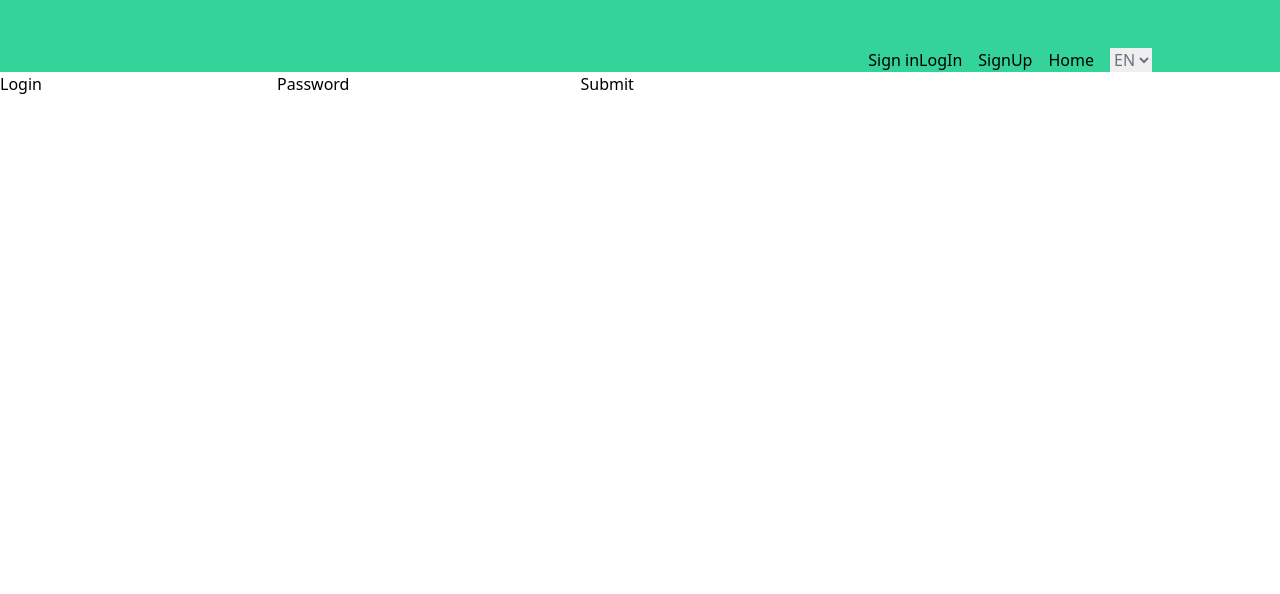
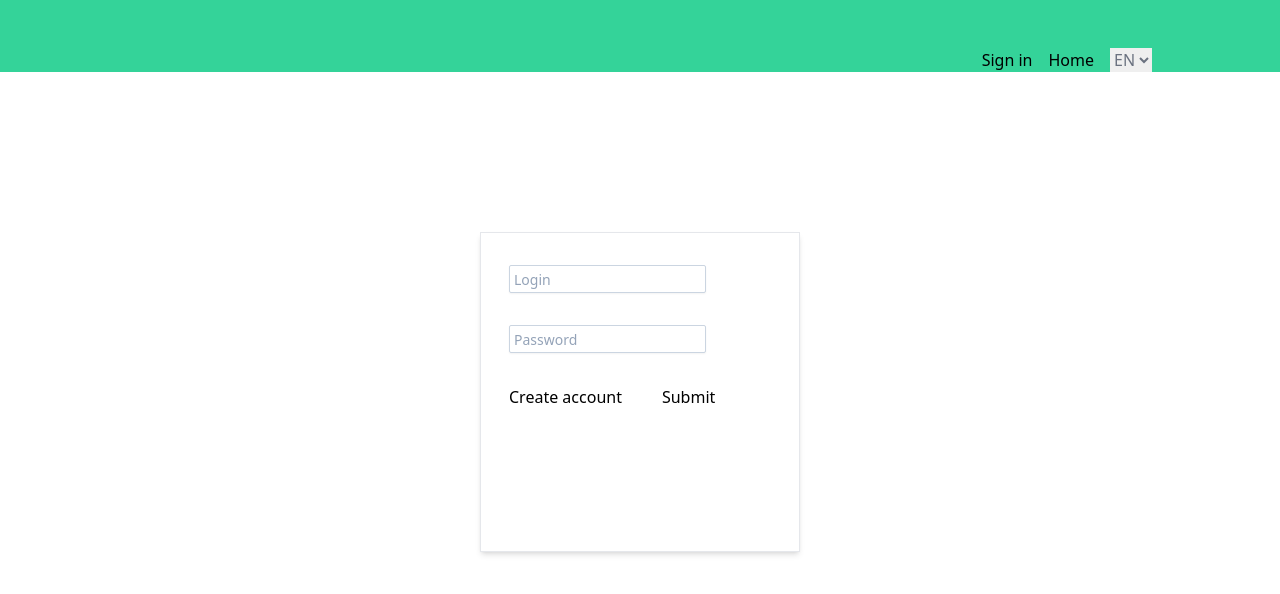
Before and after one commit to Jacks-23/shiny-train-front, a Next.js app: page / in a window 1280 px wide. Both pictures are taken after a click on the button "Sign in". Shown: the top 594 px of the page. Built offline with nearby package versions, Linux system fonts and the light colour scheme.

Commit message:
SignIn + corrections

```diff
--- a/components/logInForm.js
+++ b/components/logInForm.js
@@ -2,8 +2,9 @@ import React, {useState, useContext} from "react";
 import { useMutation} from "react-query";
 import { LogIn } from "../data/apiCalls";
 import { AuthenticationContext} from "../context/authenticationContext";
+import InputText from "./inputText";
 
-const LogInForm = ({number, setChoice}) => {
+const LogInForm = ({number, setChoice, needAccount, setNeedAccount}) => {
     const {setAuthentication} = useContext(AuthenticationContext);
     const [inputs, setInputs] = useState({});
     const [errorVisibility, setErrorVisibility] = useState("hidden");
@@ -41,6 +42,11 @@ const LogInForm = ({number, setChoice}) => {
 
     });
 
+    const handleOnClick = () => {
+        setNeedAccount(!needAccount);
+
+    };
+
     if(isLoading){
 
         return (
@@ -52,23 +58,30 @@ const LogInForm = ({number, setChoice}) => {
 
     return (
 
-        <>
-            <form onSubmit={handleSubmit}>
-                <label> Login
-                    <input type = "text" name="login" value={inputs.login || ""} onChange={handleChange}/>
-                </label>
-                <label> Password
-                    <input type = "text" name="password" value={inputs.password || ""} onChange={handleChange}/>
-                </label>
-                <button type = "submit">
-                    Submit
-                </button>
+        <div className="flex justify-center">
+            <div className="shrink-0 h-80 w-80 mt-40 p-7 border shadow-md">
+                <form className="self-center" onSubmit={handleSubmit}>
+                    <div className="w-3/4 mb-8 ">
+                        <InputText name={"login"} value={inputs.login || ""} placeholder={"Login"} handleChange={handleChange}/>
+                    </div>
+                    <div className="w-3/4 mb-8">
+                        <InputText name={"password"} value={inputs.password || ""} placeholder={"Password"} handleChange={handleChange}/>
+                    </div>
+                    <div className="flex flex-row gap-10">
+                        <div>
+                            <button onClick={handleOnClick}> Create account </button>
+                        </div>
+                        <div className="">
+                            <button type = "submit"> Submit</button>
+                        </div>
 
-            </form>
-            <div className={` mt-5 ${errorVisibility}`}>
-                <p className="text-red-600 text-center"> Invalid authentication</p>
+                    </div>
+                </form>
+                <div className={` mt-5 ${errorVisibility}`}>
+                    <p className="text-red-600 text-center"> Invalid authentication</p>
+                </div>
             </div>
-        </>
+        </div>
 
     );
 };
--- a/components/orders.js
+++ b/components/orders.js
@@ -4,7 +4,7 @@ import { GetAllOrdersWithProducts } from "../data/apiCalls";
 import {AuthenticationContext} from "../context/authenticationContext";
 import ListOfProducts from "./listOfProducts";
 
-const Orders = ({SetsTheChoiceOfTheTopic}) => {
+const Orders = ({SetTopic}) => {
     const {authentication} = useContext(AuthenticationContext);
     const [orderToShow, setOrderToShow] = useState({products:[]});
 
--- /dev/null
+++ b/components/signIn.js
@@ -0,0 +1,32 @@
+import React from "react";
+import { useEffect, useState } from "react";
+import LogInForm from "./logInForm";
+import SignUpForm from "./signUpForm";
+
+const SignIn = ({number, setChoice, needAccount, setNeedAccount}) => {
+
+    return (
+        <>
+        {needAccount ?
+        <>
+            <div className="">
+                <SignUpForm number = {number} setChoice = {setChoice}/>
+            </div>
+
+        </>
+        :
+        <>
+            <div className="">
+                <LogInForm number={number} setChoice={setChoice}
+                setNeedAccount={setNeedAccount} needAccount={needAccount}/>
+            </div>
+
+        </>
+
+        }
+
+        </>
+     );
+};
+
+export default SignIn;
--- a/pages/index.js
+++ b/pages/index.js
@@ -4,6 +4,7 @@ import LogInForm from "../components/logInForm";
 import SignUpForm from "../components/signUpForm";
 import { AuthenticationContext} from "../context/authenticationContext";
 import { useTranslation } from "react-i18next";
+import SignIn from "../components/signIn";
 
 
 const IndexPage = () => {
@@ -12,46 +13,42 @@ const IndexPage = () => {
     const [choice, setChoice] = useState(0);
     const [connected, setConnected] = useState(false);
     const [number, setNumber] = useState(0);
+    const [needAccount, setNeedAccount] = useState(false);
 
     useEffect(() => {
         if(!authentication){
             authentication == null;
             setConnected(false);
-            console.log(connected);
         }
         else{
             setConnected(true);
-            console.log(connected);
+
         }
-    }, [authentication, connected]);
+    }, [authentication]);
 
-    let logInVisibility = "hidden";
-    let signUpVisibility = "hidden";
-    let option1Visibility = "hidden";
+    let signInVisibility = "hidden";
+    let shoppingVisibility = "hidden";
     let option2Visibility = "hidden";
     let option3Visibility = "hidden";
-    let defaultVisibility = "visible";
+    let homeVisibility = "visible";
 
     switch (choice) {
+
         case 1:
-            logInVisibility = "visible";
-            defaultVisibility = "hidden";
+            signInVisibility = "visible";
+            homeVisibility = "hidden";
             break;
         case 2 :
-            option1Visibility = "visible";
-            defaultVisibility = "hidden";
+            shoppingVisibility = "visible";
+            homeVisibility = "hidden";
             break;
         case 3 :
             option2Visibility = "visible";
-            defaultVisibility = "visible";
+            homeVisibility = "visible";
             break;
         case 4 :
             option3Visibility = "visible";
-            defaultVisibility = "visible";
-            break;
-        case 5 :
-            signUpVisibility = "visible";
-            defaultVisibility = "hidden";
+            homeVisibility = "visible";
             break;
 
         default:
@@ -59,14 +56,12 @@ const IndexPage = () => {
     }
 
 
-  const SetsTheChoiceOfTheTopic = (numb) => {
+    const SetTopic = (numb) => {
         if (connected)
         setChoice(numb);
-      else if(numb == 5){
-          setChoice(numb);
-      }
         else{
             setChoice(1);
+            setNeedAccount(false);
             setNumber(numb);
         }
     };
@@ -80,14 +75,13 @@ const IndexPage = () => {
         i18n.changeLanguage(e.target.value);
     };
 
+
     return (
         <>
            <div className="flex flex-row bg-emerald-400 right justify-end pt-12 pr-32">
                { authentication != null ? <button onClick={LogoutFunction}> LogOut </button>
                : <>
-                <button onClick={()=> SetsTheChoiceOfTheTopic(0)}> Sign in</button>
-                <button onClick={() => SetsTheChoiceOfTheTopic(0)} > LogIn </button>
-                <button className="pl-4" onClick={() => SetsTheChoiceOfTheTopic(5)} > SignUp </button>
+                <button value="Sign in" onClick={() => SetTopic(1) }> Sign in</button>
                </>
                }
 
@@ -99,24 +93,21 @@ const IndexPage = () => {
                    </select>
                </div>
            </div>
-            <div className={`bg-emerald-400 w-full h-screen ${defaultVisibility}`}>
+            <div className={`bg-emerald-400 w-full h-screen ${homeVisibility}`}>
                 <div className="pt-8 pl-10"> <p className="text-4xl text-gray-50">Welcome to your app
                 {authentication ? `${authentication.user.firstName} ${authentication.user.lastName}` : ''} ! </p> </div>
                 <div className=" flex flex-col">
-                    <button onClick={() => SetsTheChoiceOfTheTopic(2)}>{t('shoppingApp')}</button>
-                    <button onClick={() => SetsTheChoiceOfTheTopic(3)}>Option 2 is comming</button>
-                    <button onClick={() => SetsTheChoiceOfTheTopic(4)}>Option 3 is comming</button>
+                    <button onClick={() => SetTopic(2)}>{t('shoppingApp')}</button>
+                    <button onClick={() => SetTopic(3)}>Option 2 is comming</button>
+                    <button onClick={() => SetTopic(4)}>Option 3 is comming</button>
                 </div>
             </div>
-            <div className={`${logInVisibility}`}>
-                <LogInForm number = {number} setChoice = {setChoice}/>
+            <div className={`${signInVisibility}`}>
+                <SignIn number={number} setChoice={setChoice} needAccount={needAccount} setNeedAccount={setNeedAccount}/>
             </div>
-            <div className={`${signUpVisibility}`}>
-                <SignUpForm number = {number} setChoice = {setChoice}/>
-            </div>
-            <div className={`${option1Visibility}`}>
-            { authentication ? <Orders SetsTheChoiceOfTheTopic = {SetsTheChoiceOfTheTopic}/>
-               : <div/> }
+            <div className={`${shoppingVisibility}`}>
+            { authentication ? <Orders SetTopic = {SetTopic}/>
+               : <></> }
 
             </div>
             <div  className={`${option2Visibility}`}> Option 2 </div>
```
Lines whose indentation alone changed are shown as unchanged.
